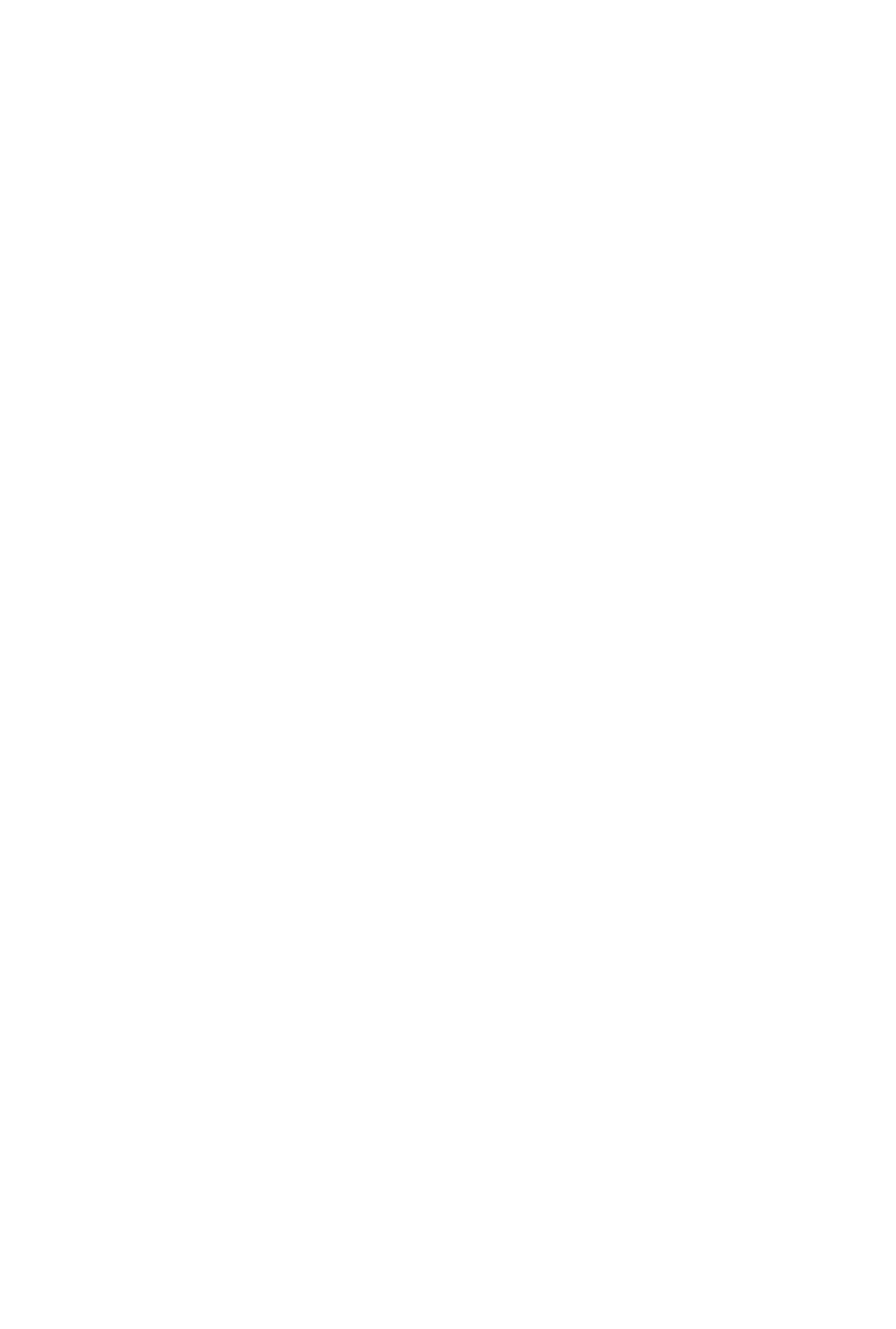
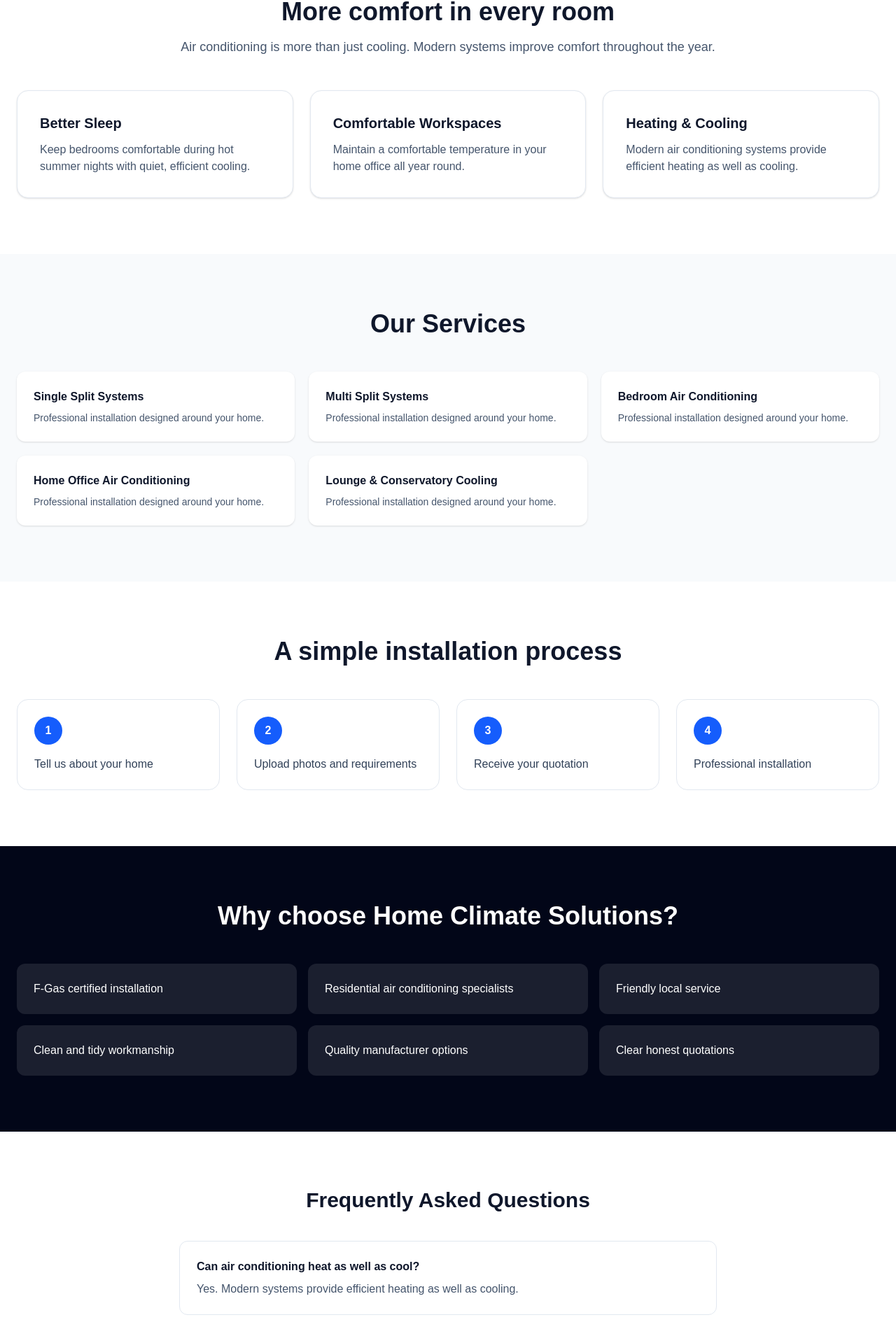
Before and after one commit to oliemery311/home-climate-website, a Next.js app: page / in a window 1280 px wide. Shown: the part 1017-2916 px from the top of the page at 70% size. Before the commit the page ends 934 px from the top, so only its background shows below. Built offline with nearby package versions, Linux system fonts and the light colour scheme.

Commit message:
Complete homepage marketing sections

```diff
--- a/src/app/page.tsx
+++ b/src/app/page.tsx
@@ -1,17 +1,40 @@
 import Header from "@/components/layout/Header";
 import Hero from "@/components/sections/Hero";
+import Benefits from "@/components/sections/Benefits";
+import Services from "@/components/sections/Services";
+import Process from "@/components/sections/Process";
+import WhyChooseUs from "@/components/sections/WhyChooseUs";
+import FAQ from "@/components/sections/FAQ";
+import QuoteCTA from "@/components/sections/QuoteCTA";
 
 
-export default function Home() {
+export default function Home(){
 
 return (
+
 <>
 <Header />
 
 <main>
+
 <Hero />
+
+<Benefits />
+
+<Services />
+
+<Process />
+
+<WhyChooseUs />
+
+<FAQ />
+
+<QuoteCTA />
+
 </main>
+
 </>
+
 );
 
 }
--- /dev/null
+++ b/src/components/sections/Benefits.tsx
@@ -0,0 +1,73 @@
+export default function Benefits() {
+  const benefits = [
+    {
+      title: "Better Sleep",
+      text:
+        "Keep bedrooms comfortable during hot summer nights with quiet, efficient cooling.",
+    },
+    {
+      title: "Comfortable Workspaces",
+      text:
+        "Maintain a comfortable temperature in your home office all year round.",
+    },
+    {
+      title: "Heating & Cooling",
+      text:
+        "Modern air conditioning systems provide efficient heating as well as cooling.",
+    },
+  ];
+
+  return (
+    <section className="py-20">
+
+      <div className="container">
+
+        <div className="mx-auto max-w-3xl text-center">
+
+          <h2 className="text-3xl font-bold text-slate-900 md:text-4xl">
+            More comfort in every room
+          </h2>
+
+          <p className="mt-4 text-lg text-slate-600">
+            Air conditioning is more than just cooling. Modern systems
+            improve comfort throughout the year.
+          </p>
+
+        </div>
+
+
+        <div className="mt-12 grid gap-6 md:grid-cols-3">
+
+          {benefits.map((item) => (
+
+            <div
+              key={item.title}
+              className="
+              rounded-2xl
+              border
+              border-slate-200
+              bg-white
+              p-8
+              shadow-sm
+              "
+            >
+
+              <h3 className="text-xl font-semibold text-slate-900">
+                {item.title}
+              </h3>
+
+              <p className="mt-3 text-slate-600">
+                {item.text}
+              </p>
+
+            </div>
+
+          ))}
+
+        </div>
+
+      </div>
+
+    </section>
+  );
+}
--- /dev/null
+++ b/src/components/sections/FAQ.tsx
@@ -0,0 +1,91 @@
+export default function FAQ(){
+
+const questions=[
+[
+"Can air conditioning heat as well as cool?",
+"Yes. Modern systems provide efficient heating as well as cooling."
+],
+[
+"How long does installation take?",
+"Most residential installations are completed within one day."
+],
+[
+"Which manufacturers do you install?",
+"We install systems from leading manufacturers including Mitsubishi Electric, Daikin and others."
+],
+[
+"Can I cool multiple rooms?",
+"Yes. Multi split systems allow several indoor units connected to one outdoor unit."
+]
+];
+
+
+return (
+
+<section
+id="faq"
+className="py-20"
+>
+
+<div className="container">
+
+
+<h2 className="
+text-center
+text-3xl
+font-bold
+text-slate-900
+">
+Frequently Asked Questions
+</h2>
+
+
+<div className="
+mx-auto
+mt-10
+max-w-3xl
+space-y-5
+">
+
+
+{questions.map(([q,a])=>(
+
+<div
+key={q}
+className="
+rounded-xl
+border
+border-slate-200
+p-6
+"
+>
+
+<h3 className="
+font-semibold
+text-slate-900
+">
+{q}
+</h3>
+
+<p className="
+mt-2
+text-slate-600
+">
+{a}
+</p>
+
+</div>
+
+))}
+
+
+</div>
+
+
+</div>
+
+</section>
+
+);
+
+}
--- /dev/null
+++ b/src/components/sections/Process.tsx
@@ -0,0 +1,87 @@
+export default function Process(){
+
+const steps=[
+"Tell us about your home",
+"Upload photos and requirements",
+"Receive your quotation",
+"Professional installation"
+];
+
+
+return (
+
+<section
+id="process"
+className="py-20"
+>
+
+<div className="container">
+
+
+<h2 className="
+text-center
+text-3xl
+font-bold
+text-slate-900
+md:text-4xl
+">
+A simple installation process
+</h2>
+
+
+<div className="
+mt-12
+grid
+gap-6
+md:grid-cols-4
+">
+
+
+{steps.map((step,index)=>(
+
+<div
+key={step}
+className="
+rounded-2xl
+border
+border-slate-200
+p-6
+"
+>
+
+<div className="
+mb-4
+flex
+h-10
+w-10
+items-center
+justify-center
+rounded-full
+bg-blue-600
+font-bold
+text-white
+">
+{index+1}
+</div>
+
+
+<p className="text-slate-700">
+{step}
+</p>
+
+
+</div>
+
+))}
+
+
+</div>
+
+
+</div>
+
+</section>
+
+);
+
+}
--- /dev/null
+++ b/src/components/sections/QuoteCTA.tsx
@@ -0,0 +1,59 @@
+export default function QuoteCTA(){
+
+return (
+
+<section
+id="quote"
+className="
+bg-blue-600
+py-20
+text-white
+"
+>
+
+<div className="container text-center">
+
+
+<h2 className="
+text-3xl
+font-bold
+md:text-4xl
+">
+Ready to make your home more comfortable?
+</h2>
+
+
+<p className="
+mx-auto
+mt-4
+max-w-2xl
+text-blue-100
+">
+Tell us about your home and we will provide a free quotation.
+</p>
+
+
+<a
+href="mailto:hello@homeclimatesolutions.co.uk"
+className="
+mt-8
+inline-block
+rounded-lg
+bg-white
+px-8
+py-4
+font-semibold
+text-blue-700
+"
+>
+Request a Quote
+</a>
+
+
+</div>
+
+</section>
+
+);
+
+}
--- /dev/null
+++ b/src/components/sections/Services.tsx
@@ -0,0 +1,85 @@
+export default function Services() {
+
+const services = [
+"Single Split Systems",
+"Multi Split Systems",
+"Bedroom Air Conditioning",
+"Home Office Air Conditioning",
+"Lounge & Conservatory Cooling",
+];
+
+
+return (
+
+<section
+id="services"
+className="bg-slate-50 py-20"
+>
+
+<div className="container">
+
+
+<h2 className="
+text-center
+text-3xl
+font-bold
+text-slate-900
+md:text-4xl
+">
+Our Services
+</h2>
+
+
+<div className="
+mt-12
+grid
+gap-5
+sm:grid-cols-2
+lg:grid-cols-3
+">
+
+
+{services.map(service=>(
+
+<div
+key={service}
+className="
+rounded-xl
+bg-white
+p-6
+shadow-sm
+"
+>
+
+<h3 className="
+font-semibold
+text-slate-900
+">
+{service}
+</h3>
+
+
+<p className="
+mt-2
+text-sm
+text-slate-600
+">
+Professional installation designed around your home.
+</p>
+
+
+</div>
+
+))}
+
+
+</div>
+
+
+</div>
+
+</section>
+
+);
+
+}
--- /dev/null
+++ b/src/components/sections/WhyChooseUs.tsx
@@ -0,0 +1,63 @@
+export default function WhyChooseUs(){
+
+const reasons=[
+"F-Gas certified installation",
+"Residential air conditioning specialists",
+"Friendly local service",
+"Clean and tidy workmanship",
+"Quality manufacturer options",
+"Clear honest quotations"
+];
+
+
+return (
+
+<section className="bg-slate-950 py-20 text-white">
+
+<div className="container">
+
+
+<h2 className="
+text-center
+text-3xl
+font-bold
+md:text-4xl
+">
+Why choose Home Climate Solutions?
+</h2>
+
+
+<div className="
+mt-12
+grid
+gap-4
+md:grid-cols-3
+">
+
+
+{reasons.map(reason=>(
+
+<div
+key={reason}
+className="
+rounded-xl
+bg-white/10
+p-6
+"
+>
+{reason}
+</div>
+
+))}
+
+
+</div>
+
+
+</div>
+
+</section>
+
+);
+
+}
```
Lines whose indentation alone changed are shown as unchanged.
